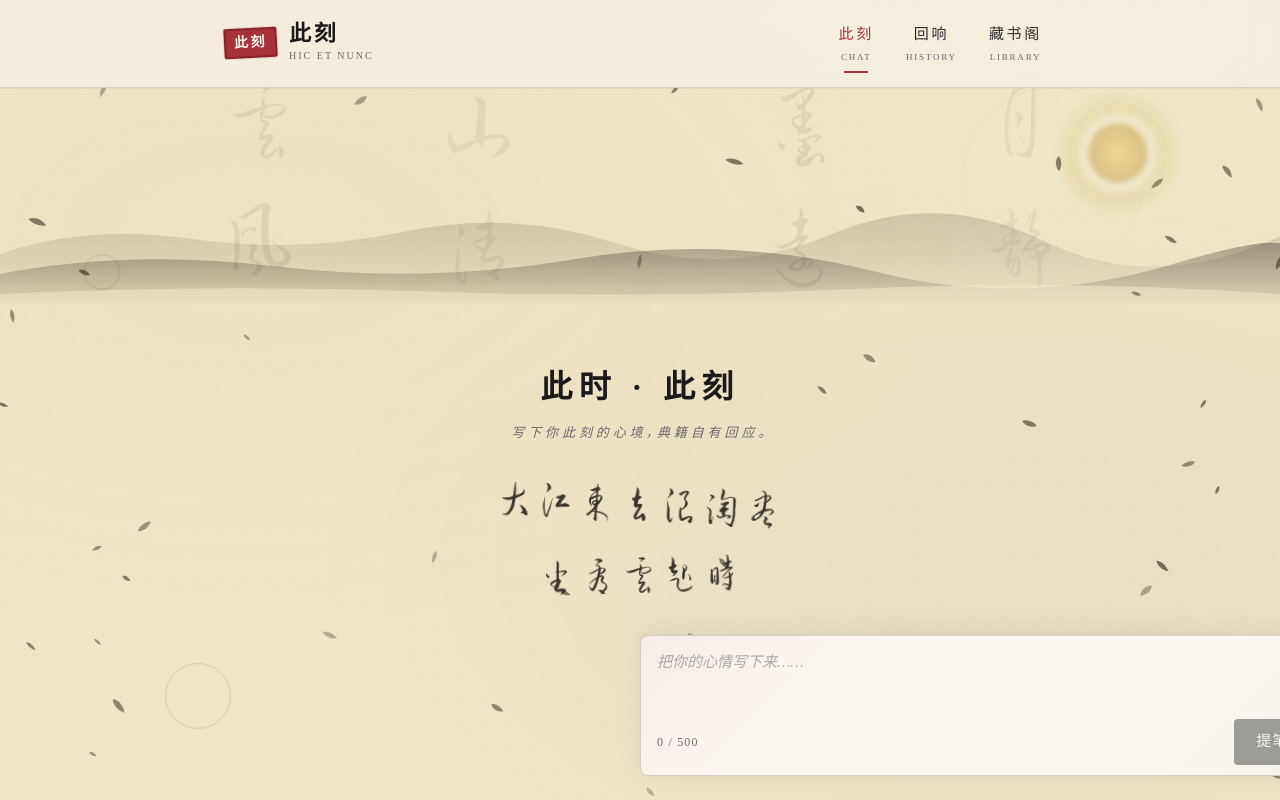
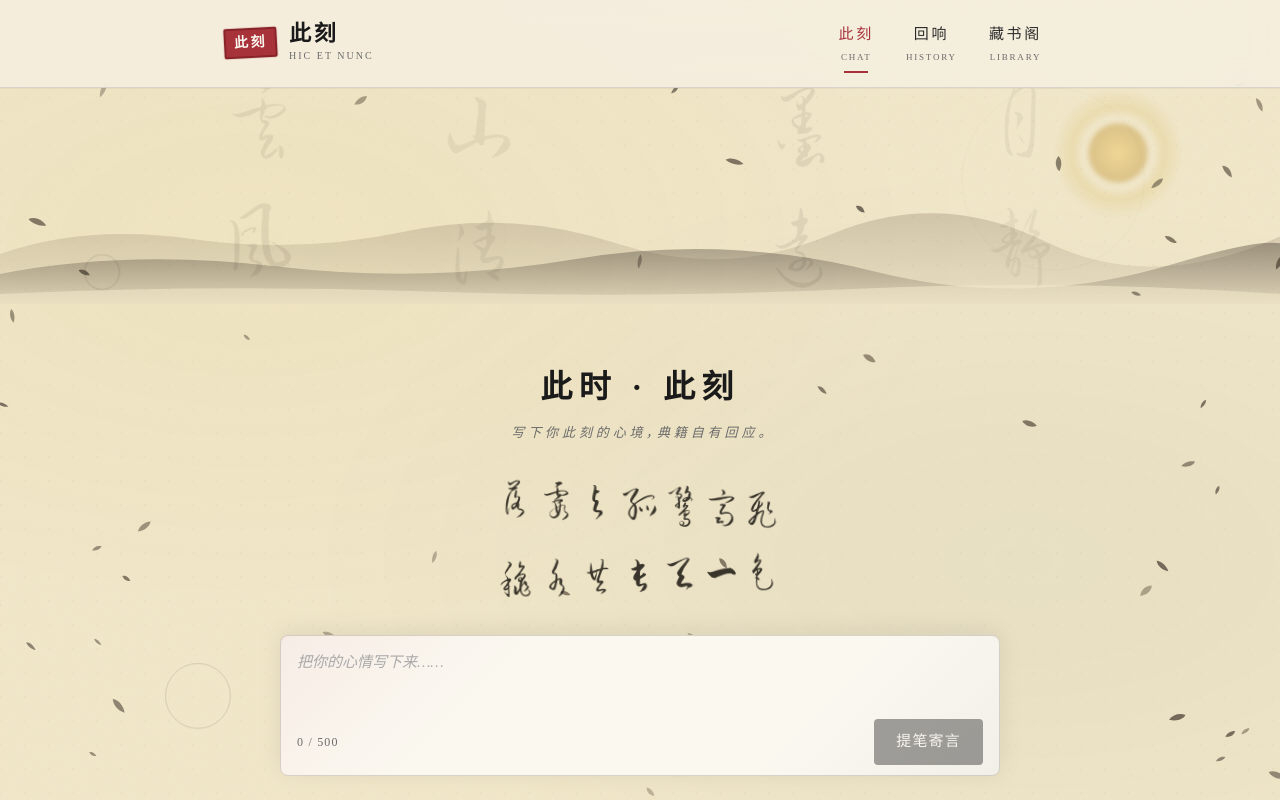
Before and after one commit to PPPPPcccc/WenXueAgent, a Vue app: page / in a window 1280 px wide. Built offline with nearby package versions, Linux system fonts and the light colour scheme.

Commit message:
fix(input+poetry): 输入框用margin:auto居中(动画覆盖transform); BrushPoetry改上下句对

```diff
--- a/src/components/BrushPoetry.vue
+++ b/src/components/BrushPoetry.vue
@@ -21,14 +21,24 @@
 <script setup>
 import { ref, onMounted, onBeforeUnmount } from 'vue'
 
-// 全部经过 LiuJianMaoCao 子集字体覆盖验证
+// 全部经过 LiuJianMaoCao 子集字体覆盖验证；每对为同一首诗的上下句
 const POEMS = [
-  '月落乌啼霜满天', '江枫渔火对愁眠', '孤帆远影碧空尽', '惟见长江天际流',
-  '春风又绿江南岸', '明月何时照我还', '江畔何人初见月', '江月何年初照人',
-  '人生若只如初见', '此心安处是吾乡', '一蓑烟雨任平生', '大江东去浪淘尽',
-  '千古风流人物', '行到水穷处', '坐看云起时', '落霞与孤鹜齐飞',
-  '秋水共长天一色', '云山墨月风清远静', '月明如水照书人', '墨淡意自深',
-  '心如止水月如霜', '墨色千年月一轮', '山色有无中', '山间明月江上风',
+  ['月落乌啼霜满天', '江枫渔火对愁眠'],         // 张继·枫桥夜泊
+  ['孤帆远影碧空尽', '惟见长江天际流'],         // 李白·黄鹤楼送孟浩然
+  ['春风又绿江南岸', '明月何时照我还'],         // 王安石·泊船瓜洲
+  ['江畔何人初见月', '江月何年初照人'],         // 张若虚·春江花月夜
+  ['人生若只如初见', '何事秋风悲画扇'],         // 纳兰性德·木兰花令
+  ['行到水穷处', '坐看云起时'],                  // 王维·终南别业
+  ['一蓑烟雨任平生', '也无风雨也无晴'],         // 苏轼·定风波
+  ['落霞与孤鹜齐飞', '秋水共长天一色'],         // 王勃·滕王阁序
+  ['大江东去浪淘尽', '千古风流人物'],            // 苏轼·念奴娇·赤壁怀古
+  ['无边落木萧萧下', '不尽长江滚滚来'],         // 杜甫·登高
+  ['竹杖芒鞋轻胜马', '谁怕 一蓑烟雨任平生'],   // 苏轼·定风波
+  ['此心安处是吾乡', '归去 也无风雨也无晴'],    // 苏轼·定风波
+  ['云山墨月风清远静', '月明如水照书人'],        // 云山墨月·自撰
+  ['墨淡意自深', '心如止水月如霜'],              // 自撰
+  ['墨色千年月一轮', '山色有无中'],              // 自撰
+  ['山间明月江上风', '落霞与孤鹜齐飞'],          // 自撰
 ]
 
 const line1 = ref('')
@@ -40,12 +50,10 @@ const line2El = ref(null)
 let tilt = 0
 let cancelled = false
 
-// 抽取两句不重复的诗
+// 随机抽取一对（同一首诗的上下句）
 function pickPair() {
-  const pool = POEMS.slice()
-  const a = pool.splice(Math.floor(Math.random() * pool.length), 1)[0]
-  const b = pool[Math.floor(Math.random() * pool.length)]
-  return [a, b]
+  const pair = POEMS[Math.floor(Math.random() * POEMS.length)]
+  return [pair[0], pair[1]]
 }
 
 // 等待新 DOM 挂载完成（在 :key 变更后下一帧）
@@ -142,8 +150,8 @@ async function cycle() {
 onMounted(() => {
   const reduce = window.matchMedia?.('(prefers-reduced-motion: reduce)').matches
   if (reduce) {
-    line1.value = POEMS[0]
-    line2.value = POEMS[1]
+    line1.value = POEMS[0][0]
+    line2.value = POEMS[0][1]
     key1.value++
     key2.value++
     return
--- a/src/views/ChatView.vue
+++ b/src/views/ChatView.vue
@@ -201,8 +201,9 @@ onMounted(async () => {
 .input-area {
   position: fixed;
   bottom: 24px;
-  left: 50%;
-  transform: translateX(-50%);
+  left: 0;
+  right: 0;
+  margin: 0 auto;
   width: calc(100% - 48px);
   max-width: 720px;
   z-index: 3;
```
